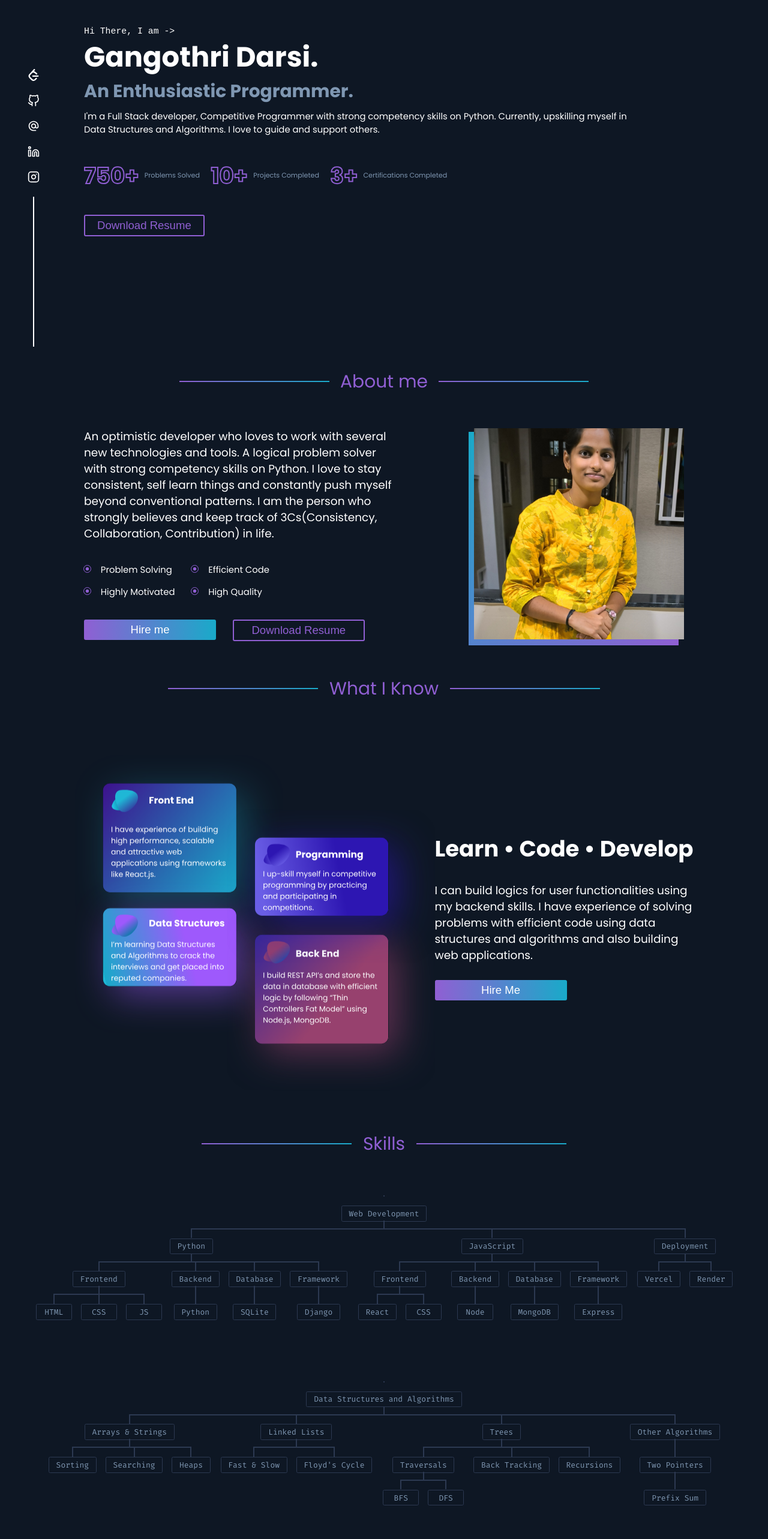
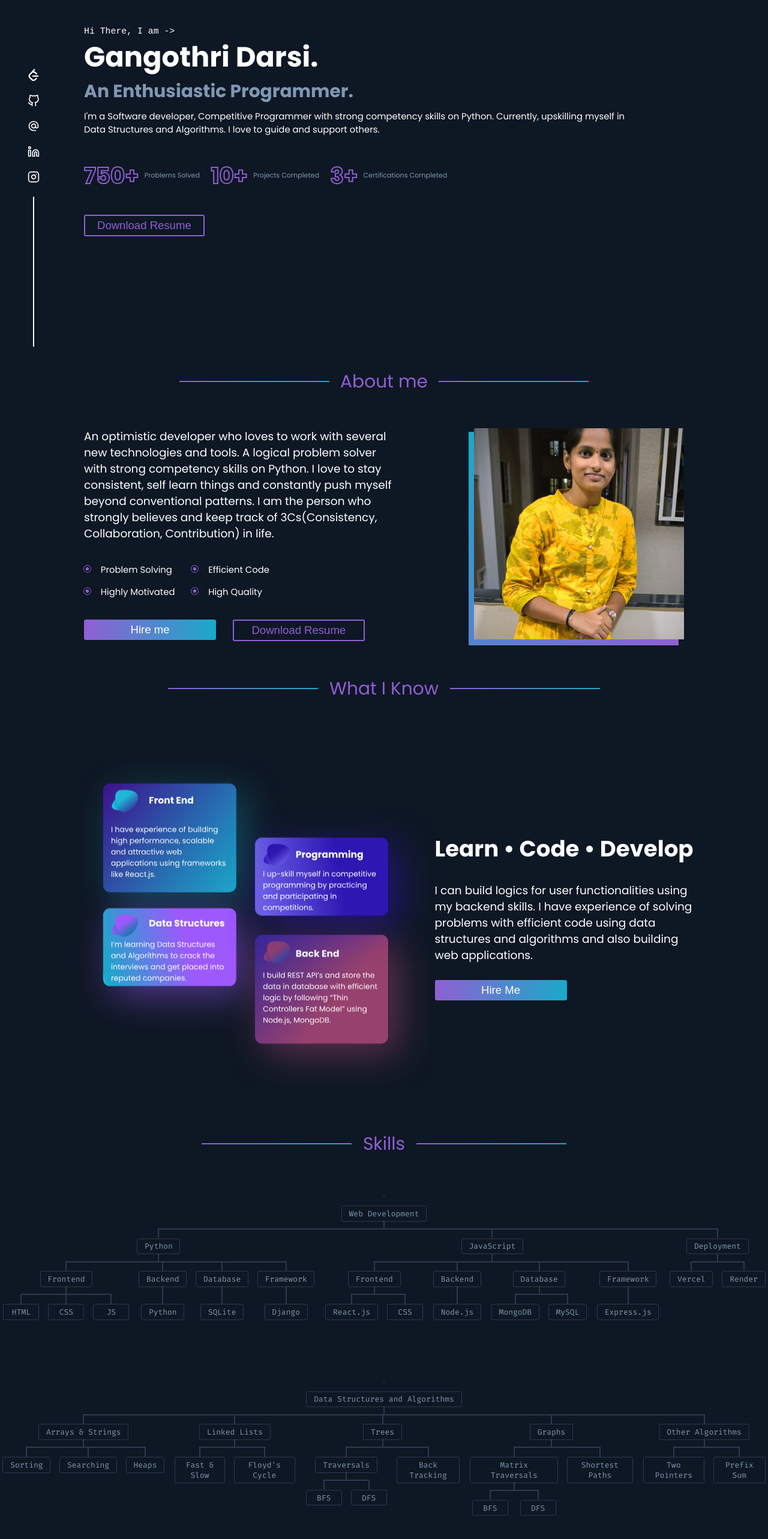
Before and after one commit to darsigangothri06/myportfolio-v2.0, a Next.js app: page / in a window 1280 px wide. Shown: the part 222-2788 px from the top of the page at 60% size. Built offline with nearby package versions, Linux system fonts and the light colour scheme.

Commit message:
Add: Updated Resume and Skills Section

```diff
--- a/components/SkillTree/development.tsx
+++ b/components/SkillTree/development.tsx
@@ -46,20 +46,21 @@ export default function DevelopmentSkillsTree() {
 
       <TreeBranch title="JavaScript">
         <TreeBranch title="Frontend">
-          <TreeLeaf title="React" />
+          <TreeLeaf title="React.js" />
           <TreeLeaf title="CSS" />
         </TreeBranch>
 
         <TreeBranch title="Backend">
-          <TreeLeaf title="Node" />
+          <TreeLeaf title="Node.js" />
         </TreeBranch>
 
         <TreeBranch title="Database">
           <TreeLeaf title="MongoDB" />
+          <TreeLeaf title="MySQL" />
         </TreeBranch>
 
         <TreeBranch title="Framework">
-            <TreeLeaf title="Express" />
+            <TreeLeaf title="Express.js" />
         </TreeBranch>
       </TreeBranch>
 
--- a/components/SkillTree/tools.tsx
+++ b/components/SkillTree/tools.tsx
@@ -28,12 +28,17 @@ export default function ToolSkillsTree() {
           <TreeLeaf title="DFS" />
         </TreeBranch>
         <TreeLeaf title="Back Tracking" />
-        <TreeLeaf title="Recursions" />
+      </TreeBranch>
+      <TreeBranch title="Graphs">
+          <TreeBranch title="Matrix Traversals">
+            <TreeLeaf title="BFS" />
+            <TreeLeaf title="DFS" />
+          </TreeBranch>
+          <TreeLeaf title="Shortest Paths" />
       </TreeBranch>
       <TreeBranch title="Other Algorithms">
-        <TreeBranch title="Two Pointers">
+          <TreeLeaf title="Two Pointers" />
           <TreeLeaf title="Prefix Sum" />
-        </TreeBranch>
       </TreeBranch>
     </ul>
   );
--- a/constants/certifications.ts
+++ b/constants/certifications.ts
@@ -14,6 +14,16 @@ export const CERIFICATIONS: CertificationType[] = [
   },
   {
     id: "2",
+    title: "Postman Student Expert",
+    description: "Awarded for demonstrating proficiency with APIs and Postman by completing foundational tasks in Postman.",
+    date: "17 Aug, 2023",
+    certificate: "https://badgr.com/public/assertions/mX9cDBSTSjiEYaLBkpAzPw?identity__email=darsigangothri@gmail.com",
+    icon: "hr.png",
+    logo: "hr_logo.png",
+    image: "postman.png",
+  },
+  {
+    id: "3",
     title: "Problem Solving (Basic)",
     description: "Successfully cleared the assesment for the skill Problem solving (Basic)",
     date: "20 Jan, 2022",
@@ -23,7 +33,7 @@ export const CERIFICATIONS: CertificationType[] = [
     image: "first_rank.png",
   },
   {
-    id: "3",
+    id: "4",
     title: "Problem Solving (Intermediate)",
     description: "Successfully cleared the assesment for the skill Problem solving (Intermediate)",
     date: "25 Jan, 2022",
@@ -31,16 +41,6 @@ export const CERIFICATIONS: CertificationType[] = [
     icon: "hr.png",
     logo: "hr_logo.png",
     image: "first_rank.png",
-  },
-  {
-    id: "4",
-    title: "Python",
-    description: "Successfully cleared the assesment for the skill Python",
-    date: "30 Oct, 2021",
-    certificate: "https://www.hackerrank.com/certificates/40b4f35a0bda",
-    icon: "hr.png",
-    logo: "hr_logo.png",
-    image: "python.png",
   },
   {
     id: "5",
--- a/constants/codingProfiles.ts
+++ b/constants/codingProfiles.ts
@@ -59,7 +59,7 @@ export const CODING_PROFILES: CodingProfileType[] = [
       "Java",
     ],
     contributions: 1500,
-    stars: 1
+    stars: 2
   },
   // {
   //   id: "5",
--- a/containers/Intro/index.tsx
+++ b/containers/Intro/index.tsx
@@ -17,7 +17,7 @@ function Intro() {
               An Enthusiastic Programmer.
             </h3>
             <p className={styles.description}>
-              I&apos;m a Full Stack developer, Competitive Programmer with strong competency&nbsp;skills on Python. Currently, upskilling myself in Data&nbsp;Structures&nbsp;and&nbsp;Algorithms. I love to guide and support others.
+              I&apos;m a Software developer, Competitive Programmer with strong competency&nbsp;skills on Python. Currently, upskilling myself in Data&nbsp;Structures&nbsp;and&nbsp;Algorithms. I love to guide and support others.
             </p>
           </div>
           <div className={styles.stats}>
```
Also changed, not shown: public/assets/postman.png (added), 1 other file (tests, documents, lock files or other folders).
